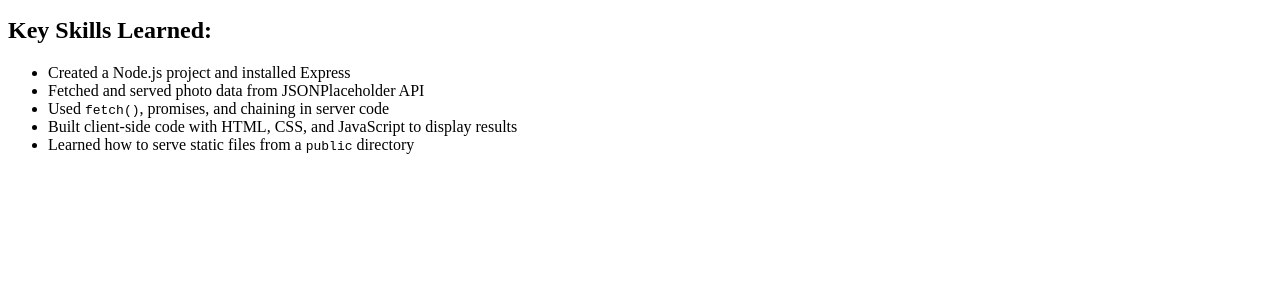
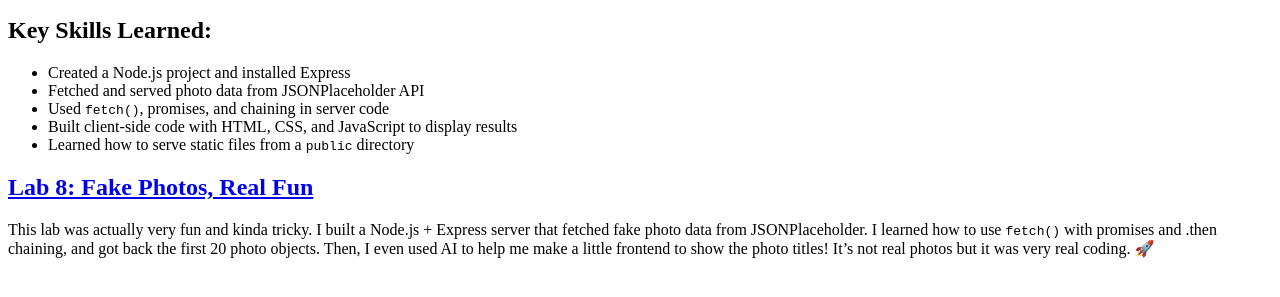
Before and after one commit to bboyden/lab-08, a plain HTML site: page index.html in a window 1280 px wide. Shown: the part 101-398 px from the top of the page. Drawn offline with Linux system fonts and the light colour scheme.

Commit message:
Update index.html

```diff
--- a/index.html
+++ b/index.html
@@ -16,5 +16,11 @@
     <li>Built client-side code with HTML, CSS, and JavaScript to display results</li>
     <li>Learned how to serve static files from a <code>public</code> directory</li>
   </ul>
+  <h2>
+  <a href="https://bboyden.github.io/lab-08">Lab 8: Fake Photos, Real Fun</a>
+</h2>
+<p>
+  This lab was actually very fun and kinda tricky. I built a Node.js + Express server that fetched fake photo data from JSONPlaceholder. I learned how to use <code>fetch()</code> with promises and .then chaining, and got back the first 20 photo objects. Then, I even used AI to help me make a little frontend to show the photo titles! It’s not real photos but it was very real coding. 🚀
+</p>
 </body>
 </html>
```
